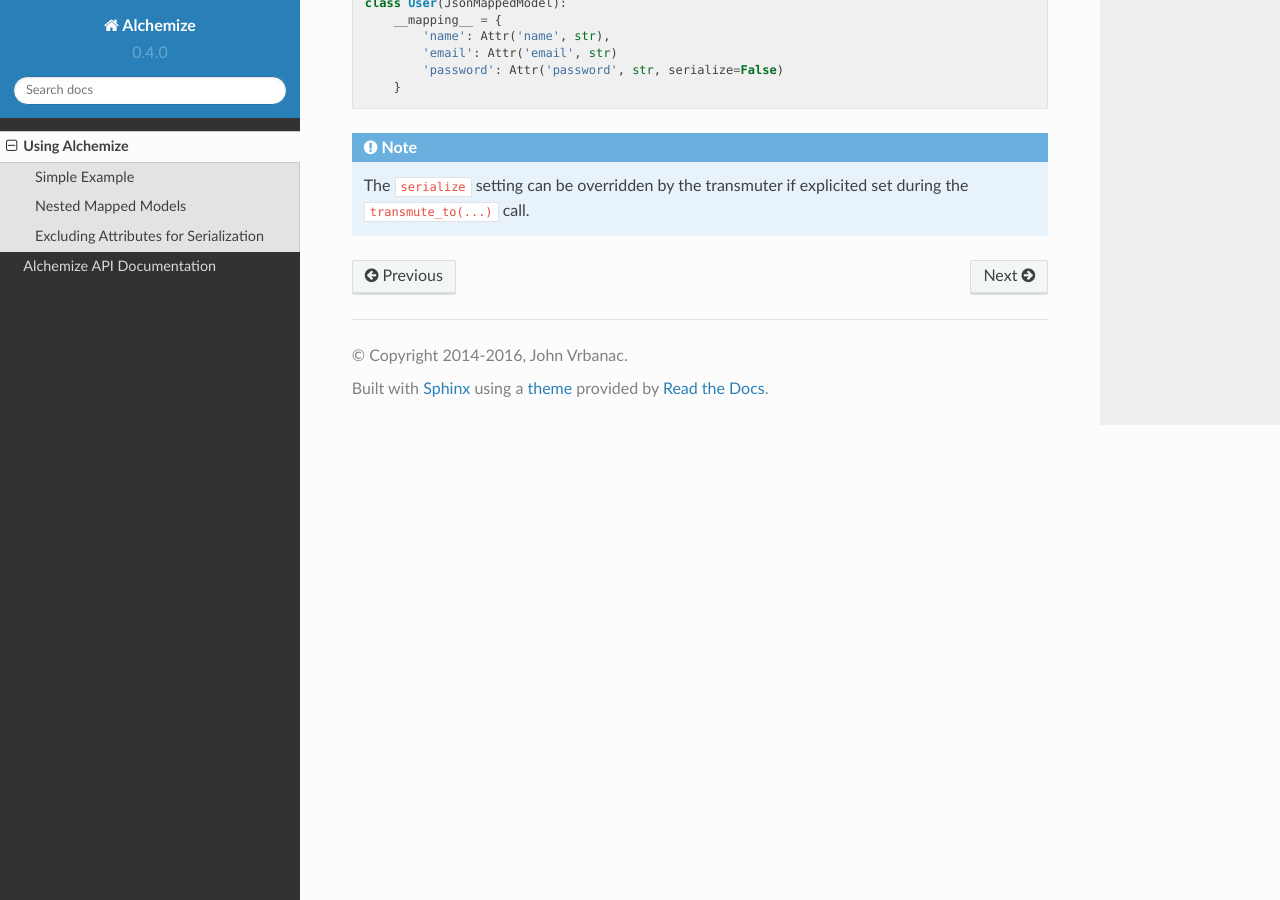
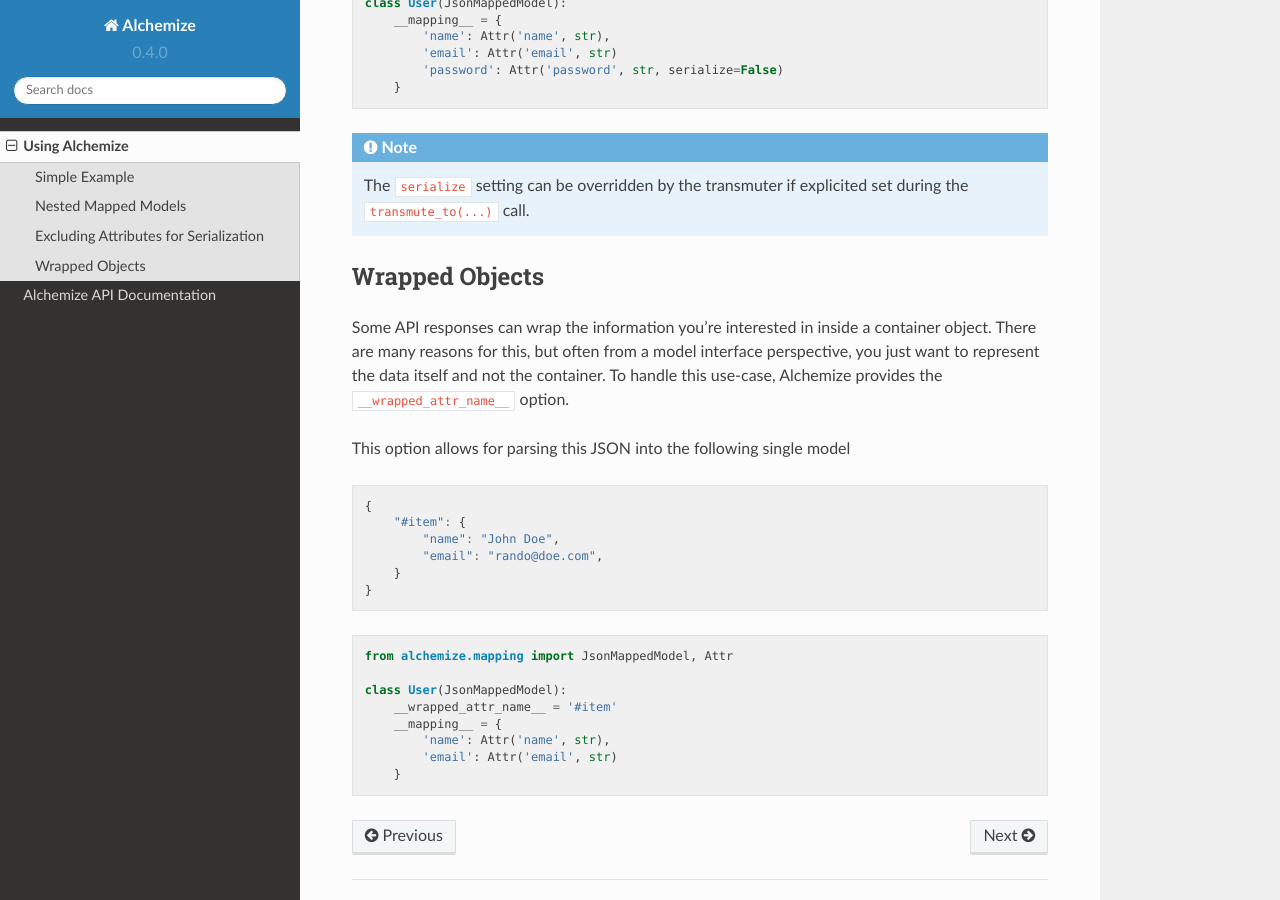
Before and after one commit to jmvrbanac/alchemize, a Sphinx documentation site: the page built from docs/using.rst, in a window 1280 px wide and 900 px high, scrolled down 2827 px. Built offline with Sphinx 7.4.7 and the Read the Docs theme 2.0.0, drawn with Linux system fonts in a browser that asks for light colours.

Commit message:
Adding support for wrapped models

```diff
--- a/docs/using.rst
+++ b/docs/using.rst
@@ -162,3 +162,35 @@ This is done by setting the ``serialize=False`` argument on your ``Attr``.
 
     The ``serialize`` setting can be overridden by the transmuter if
     explicited set during the ``transmute_to(...)`` call.
+
+
+Wrapped Objects
+---------------
+
+Some API responses can wrap the information you're interested in inside a
+container object. There are many reasons for this, but often from a model
+interface perspective, you just want to represent the data itself and not
+the container. To handle this use-case, Alchemize provides the
+``__wrapped_attr_name__`` option.
+
+This option allows for parsing this JSON into the following single model
+
+.. code-block:: javascript
+
+    {
+        "#item": {
+            "name": "John Doe",
+            "email": "rando@doe.com",
+        }
+    }
+
+.. code-block:: python
+
+    from alchemize.mapping import JsonMappedModel, Attr
+
+    class User(JsonMappedModel):
+        __wrapped_attr_name__ = '#item'
+        __mapping__ = {
+            'name': Attr('name', str),
+            'email': Attr('email', str)
+        }
```
Also changed, not shown: 3 other files.
